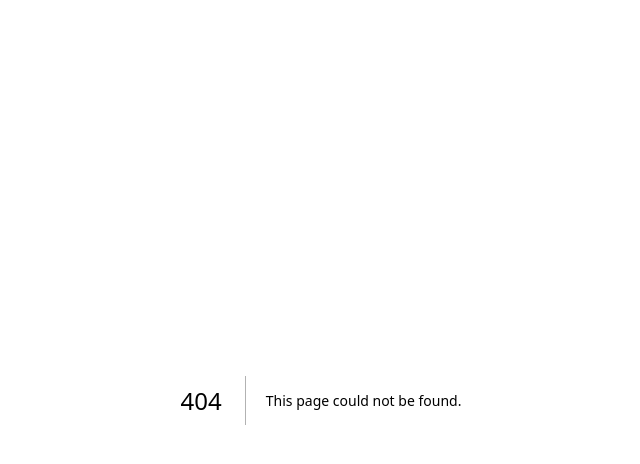
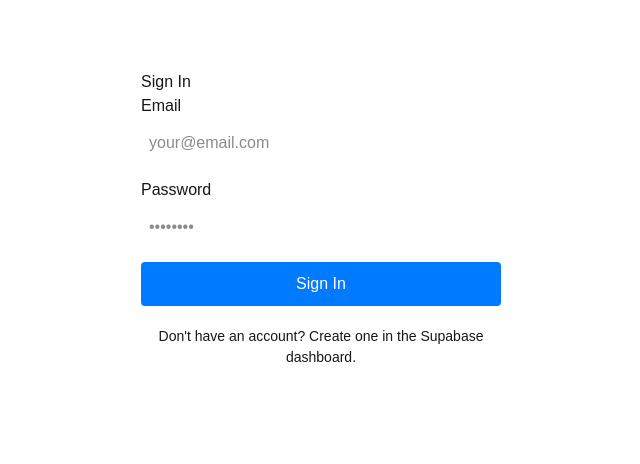
Before and after one commit to gg2411/nextjs-vercel-deploy, a Next.js app: page /login in a window 1280 px wide. Before the commit this address had no page. Shown: the top 464 px of the page, without its empty margins (319-959 px from the left). Built offline with nearby package versions, Linux system fonts and the light colour scheme; no server answers.

Commit message:
Implement login page with Supabase authentication
This component handles user login, including email and password input, error handling, and loading state.

```diff
--- /dev/null
+++ b/app/login/page.tsx
@@ -0,0 +1,111 @@
+'use client'
+
+import { useState } from 'react'
+import { useRouter } from 'next/navigation'
+import { createClient } from '@/utils/supabase/client'
+
+export default function LoginPage() {
+  const router = useRouter()
+  const supabase = createClient()
+  const [email, setEmail] = useState('')
+  const [password, setPassword] = useState('')
+  const [error, setError] = useState<string | null>(null)
+  const [loading, setLoading] = useState(false)
+
+  const handleSignIn = async (e: React.FormEvent) => {
+    e.preventDefault()
+    setError(null)
+    setLoading(true)
+
+    try {
+      const { error: signInError } = await supabase.auth.signInWithPassword({
+        email,
+        password,
+      })
+
+      if (signInError) {
+        setError(signInError.message)
+        return
+      }
+
+      router.refresh()
+      router.push('/')
+    } catch (err) {
+      setError('An unexpected error occurred')
+      console.error(err)
+    } finally {
+      setLoading(false)
+    }
+  }
+
+  return (
+    <div style={{ padding: '20px', maxWidth: '400px', margin: '50px auto' }}>
+      <h1>Sign In</h1>
+
+      <form onSubmit={handleSignIn}>
+        <div style={{ marginBottom: '15px' }}>
+          <label htmlFor="email">Email</label>
+          <input
+            id="email"
+            type="email"
+            value={email}
+            onChange={(e) => setEmail(e.target.value)}
+            placeholder="your@email.com"
+            required
+            style={{
+              width: '100%',
+              padding: '8px',
+              marginTop: '5px',
+              boxSizing: 'border-box',
+            }}
+          />
+        </div>
+
+        <div style={{ marginBottom: '15px' }}>
+          <label htmlFor="password">Password</label>
+          <input
+            id="password"
+            type="password"
+            value={password}
+            onChange={(e) => setPassword(e.target.value)}
+            placeholder="••••••••"
+            required
+            style={{
+              width: '100%',
+              padding: '8px',
+              marginTop: '5px',
+              boxSizing: 'border-box',
+            }}
+          />
+        </div>
+
+        {error && (
+          <div style={{ color: 'red', marginBottom: '15px', fontSize: '14px' }}>
+            {error}
+          </div>
+        )}
+
+        <button
+          type="submit"
+          disabled={loading}
+          style={{
+            width: '100%',
+            padding: '10px',
+            backgroundColor: loading ? '#ccc' : '#007bff',
+            color: 'white',
+            border: 'none',
+            borderRadius: '4px',
+            cursor: loading ? 'not-allowed' : 'pointer',
+            fontSize: '16px',
+          }}
+        >
+          {loading ? 'Signing in...' : 'Sign In'}
+        </button>
+      </form>
+
+      <p style={{ marginTop: '20px', fontSize: '14px', textAlign: 'center' }}>
+        Don't have an account? Create one in the Supabase dashboard.
+      </p>
+    </div>
+  )
+}
```
